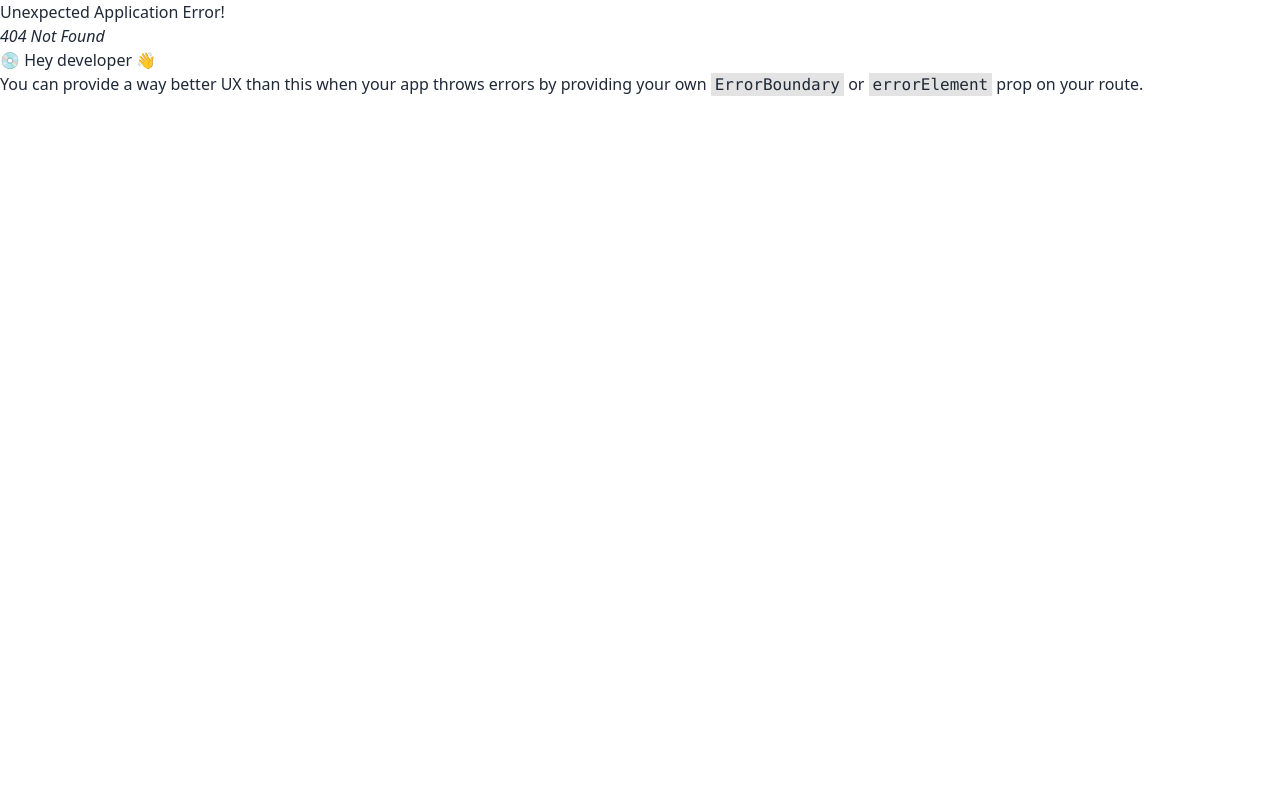
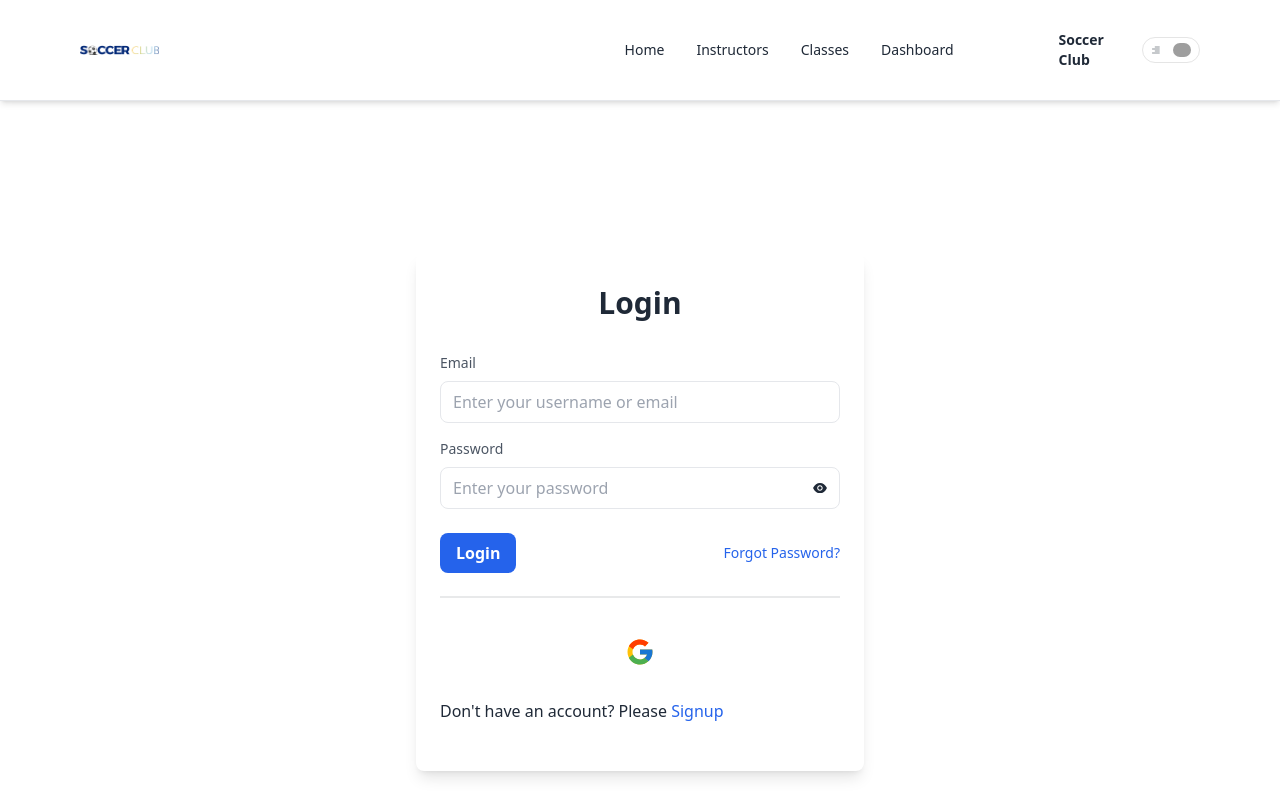
Before and after one commit to mehrabhossain1/ass-12-client, a React (Vite) app: page /login in a window 1280 px wide. Before the commit this address had no page. Shown: the top 800 px of the page. Built offline with nearby package versions, Linux system fonts and the light colour scheme; grey boxes are pictures that could not be loaded.

Commit message:
login page

```diff
--- /dev/null
+++ b/src/pages/Login/Login.jsx
@@ -0,0 +1,92 @@
+/* eslint-disable react/no-unescaped-entities */
+import { useState } from "react";
+import { AiFillEye, AiFillEyeInvisible } from "react-icons/ai";
+import { FcGoogle } from "react-icons/fc";
+import { Link } from "react-router-dom";
+
+const Login = () => {
+  const [showPassword, setShowPassword] = useState(false);
+
+  const handlePasswordToggle = () => {
+    setShowPassword(!showPassword);
+  };
+
+  return (
+    <div className='p-28'>
+      <div className='flex items-center justify-center min-h-screen py-6'>
+        <div className='bg-white w-full max-w-md px-6 py-8 rounded-lg shadow-lg'>
+          <div className='mb-8'>
+            <h2 className='text-center text-3xl font-semibold text-gray-800'>
+              Login
+            </h2>
+          </div>
+          <form>
+            <div className='mb-4'>
+              <label
+                htmlFor='username'
+                className='block mb-2 text-sm font-medium text-gray-600'
+              >
+                Email
+              </label>
+              <input
+                type='text'
+                id='username'
+                name='username'
+                className='w-full px-3 py-2 border rounded-lg focus:outline-none focus:ring focus:border-blue-300'
+                placeholder='Enter your username or email'
+              />
+            </div>
+            <div className='mb-6'>
+              <label
+                htmlFor='password'
+                className='block mb-2 text-sm font-medium text-gray-600'
+              >
+                Password
+              </label>
+              <div className='relative'>
+                <input
+                  type={showPassword ? "text" : "password"}
+                  id='password'
+                  name='password'
+                  className='w-full px-3 py-2 border rounded-lg focus:outline-none focus:ring focus:border-blue-300'
+                  placeholder='Enter your password'
+                />
+                <span
+                  className='absolute top-1/2 right-3 transform -translate-y-1/2 cursor-pointer'
+                  onClick={handlePasswordToggle}
+                >
+                  {showPassword ? <AiFillEyeInvisible /> : <AiFillEye />}
+                </span>
+              </div>
+            </div>
+            <div className='flex items-center justify-between'>
+              <button
+                type='submit'
+                className='px-4 py-2 bg-blue-600 text-white font-semibold rounded-lg focus:outline-none hover:bg-blue-700'
+              >
+                Login
+              </button>
+              <a href='#' className='text-sm text-blue-600 hover:underline'>
+                Forgot Password?
+              </a>
+            </div>
+          </form>
+          <div className='divider'></div>
+          <div className='flex items-center justify-center '>
+            <div className='text-3xl text-center py-4'>
+              <FcGoogle />
+            </div>
+          </div>
+          <p className='py-4'>
+            Don't have an account? Please{" "}
+            <span className='text-blue-600'>
+              <Link to='/signup'>Signup</Link>
+            </span>{" "}
+          </p>
+        </div>
+      </div>
+    </div>
+  );
+};
+
+export default Login;
--- a/src/routes/Routes.jsx
+++ b/src/routes/Routes.jsx
@@ -1,6 +1,7 @@
 import { createBrowserRouter } from "react-router-dom";
 import Main from "../Layout/Main";
 import Home from "../pages/Home/Home/Home";
+import Login from "../pages/Login/Login";
 
 export const router = createBrowserRouter([
   {
@@ -11,6 +12,10 @@ export const router = createBrowserRouter([
         path: "/",
         element: <Home></Home>,
       },
+      {
+        path: "login",
+        element: <Login></Login>,
+      },
     ],
   },
 ]);
```
